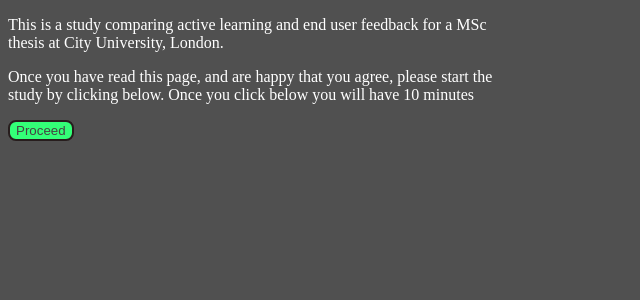
After one commit to BernoulliSanders/Flask-Application-Reuters20, a Flask app: page / in a window 1280 px wide. The commit adds this page. Shown: the top 300 px of the page, without its empty margins (0-640 px from the left). Run offline with Flask 2, Linux system fonts and the light colour scheme; parts of the project's set-up code (start-up, migrations or seed data) failed here and were passed over.

Commit message:
Randomly assign users to one application, design clean up, add new columns to SQLite table for every piece of feedback

```diff
--- a/app.py
+++ b/app.py
@@ -4,6 +4,7 @@ import pickle
 import sqlite3
 import os
 import numpy as np
+import random
 
 # import HashingVectorizer from local dir
 from vectorizer import vect
@@ -21,22 +22,45 @@ db2 = os.path.join(cur_dir, 'RCV1.sqlite')
 
 ordered_weights_dict = pickle.load(open(os.path.join(cur_dir,'pkl_objects','ordered_weights_dict.pkl'), 'rb'))
 
+# This is used to name new columns in the SQLite database
+count = 0
+
 def classify(document):
     label = {0: 'negative', 1: 'positive'}
     X = vect.transform([document])
     y = clf.predict(X)[0]
     proba = np.max(clf.predict_proba(X))
     return label[y], proba
-
+'''
 def train(document, y):
     X = vect.transform([document])
     clf.partial_fit(X, [y])
-
+'''
 def train_model(document, y):
     X = vect.transform([document])
     clf.partial_fit(X, [y])
 
-def update_class_proba(path):
+def feedback_count():
+    global count
+    count += 1
+
+
+# To be called whenever someone clicks they accept the T&C's on the welcome page
+def new_table_active(path):
+    '''conn = sqlite3.connect(path)
+    c = conn.cursor()
+    c.execute('CREATE TABLE active_learning_num')
+    c.execute('INSERT INTO active_learning_num SELECT * FROM RCV1_test_X;')
+    conn.commit()
+    conn.close()'''
+    return display_article()
+
+
+
+'''This vectorizes all articles, calculates the updated probabilities,
+updates the class probabilities, and adds a new column for each piece
+of feedback given by the user with the class probabilities at that point in time'''
+def update_class_proba(path,count):
     conn = sqlite3.connect(path)
     c = conn.cursor()
     cursor = c.execute('SELECT text, indexID FROM RCV1_test_X')
@@ -46,6 +70,10 @@ def update_class_proba(path):
     IDs = list(int(zz) for zz in np.arange(2006, 3006, 1))
     new_proba_tuple = list(zip(new_proba,IDs))
     c.executemany('UPDATE RCV1_test_X SET class_proba=? WHERE indexID=?', new_proba_tuple)
+    feedback_count()
+    column = "class_proba_t_plus_"+str(count)
+    c.execute('ALTER TABLE RCV1_test_X ADD COLUMN '+column+' REAL')
+    c.executemany('UPDATE RCV1_test_X SET '+column+'=? WHERE indexID=?', new_proba_tuple)
     new_class = list(int(xy) for xy in clf.predict(X))
     new_class_tuple = list(zip(new_class,IDs))
     c.executemany('UPDATE RCV1_test_X SET prediction=? WHERE indexID=?', new_class_tuple)
@@ -74,6 +102,7 @@ def uncertainty_sample(class_proba):
     uncertainty = abs(class_proba - 0.5)
     return uncertainty
 
+# Same as above but truncated for display on the menu
 def uncertainty_sample_chopped(class_proba):
     uncertainty = abs(class_proba - 0.5)
     uncertainty = str(uncertainty)[:4]
@@ -86,7 +115,7 @@ class ReviewForm(Form):
                                 validators.length(min=3)])
 
 #### Flask functions ######
-
+'''
 @app.route('/results', methods=['POST'])
 def results():
     form = ReviewForm(request.form)
@@ -98,6 +127,7 @@ def results():
                                 prediction=y,
                                 probability=round(proba*100, 2))
     return render_template('reviewform.html', form=form)
+'''
 
 # This is called when the user clicks correct or incorrect in the active learning version
 @app.route('/update', methods=['POST'])
@@ -112,7 +142,7 @@ def update_classifier_feedback():
     # Retrain model with uncertain article and new (or same as before) label
     train_model(article, y)
     # Update class probabilities and labels for entire test set
-    update_class_proba(db2)
+    update_class_proba(db2,count)
     return render_template('thanks.html')
 
 # This is called when the user clicks correct or incorrect on the feature reweighting version
@@ -128,7 +158,7 @@ def update_classifier_feedback_v2():
     # Retrain model with uncertain article and new (or same as before) label
     train_model(article, y)
     # Update class probabilities and labels for entire test set
-    update_class_proba(db2)
+    update_class_proba(db2,count)
     return render_template('thank-you.html')
 
 @app.route('/change-weights', methods=['POST'])
@@ -162,6 +192,7 @@ def display_article_manual_reweighting():
     form = ReviewForm(request.form)
     return render_template('article-with-reweighting.html', items=items, form=form)
 
+# Vertical menu used in an iframe on the article-with-reweighting app
 @app.route('/menu')
 def display_headlines():
     conn = sqlite3.connect(db2)
@@ -173,6 +204,16 @@ def display_headlines():
     menu_items = [dict(Headline=row[0], class_proba=row[1], predicted_labels=row[2][:11]) for row in cursor.fetchall()]
     return render_template('menu.html', items=menu_items)
 
+
+# This assigns a user to one or other study at random
+@app.route('/study', methods=['POST'])
+def display_app_at_random():
+    page = random.randrange(0, 2)
+    if page == 0:
+        return new_table_active(db2)
+    else:
+        return display_article_manual_reweighting()
+
 '''
 @app.route('/menu/<article-id>')
 def display_clicked_article():
@@ -181,6 +222,10 @@ def display_clicked_article():
     cursor = c.execute('SELECT Headline, Text FROM RCV1_test_X')
 '''
 
+@app.route('/')
+def welcome_page():
+    return render_template('opt-in.html')
+
 
 if __name__ == '__main__':
     app.run(debug=True)
--- a/static/style-for-reweighting-app.css
+++ b/static/style-for-reweighting-app.css
@@ -1,4 +1,4 @@
-body {font-family: serif; width:1150px; background-color:#505050; text-color:white; font-size: 16px;}
+body {font-family: serif; width:1120px; background-color:#505050; text-color:white; font-size: 16px;}
 
 h1 {color:white;  width:200px;  font:"Helvetica Neue";
 
@@ -6,13 +6,13 @@ h1 {color:white;  width:200px;  font:"Helvetica Neue";
 
 h2 {color:white;  width:300px;  font:"Helvetica Neue"; text-align: center;
 
-    color: white; float: top; background-color: black; border-radius: 5px;
+    color: white; float: left,top; background-color: #3A3B3B; border-radius: 5px;
 }
 
 div {color:white; font:"Helvetica Neue";}
 
 .container {
-    float: left, top;
+    float: top, left;
     margin-left: 330px;
 }
 
--- a/templates/article-with-reweighting.html
+++ b/templates/article-with-reweighting.html
@@ -8,7 +8,7 @@
 <body>
 <!--<h2>Choose article:</h2>-->
 <h2> Choose article:</h2>
-<iframe src="{{ url_for('display_headlines') }}"></iframe>
+<iframe src="{{ url_for('display_headlines') }}" ></iframe>
 <table class="table1" style="float:right">
 {% from "_formhelpers.html" import render_field %}
 <tr><th colspan="2">
--- /dev/null
+++ b/templates/opt-in.html
@@ -0,0 +1,19 @@
+<!DOCTYPE html>
+<html lang="en">
+<head>
+    <meta charset="UTF-8">
+    <title>Opt-in</title>
+    <link rel="stylesheet" href="{{ url_for('static', filename='style-for-reweighting-app.css') }}">
+</head>
+<body>
+<p>This is a study comparing active learning and end user feedback for a MSc thesis at City University, London.</p>
+
+<p>Once you have read this page, and are happy that you agree, please start the study by clicking below. Once you click below you will have 10 minutes</p>
+<div id='button'>
+<form action="/study" method="post">
+<input type="submit" value="Proceed" name="proceed_with_study">
+
+</form>
+</div>
+</body>
+</html>
```
Also changed, not shown: 1 other file.
